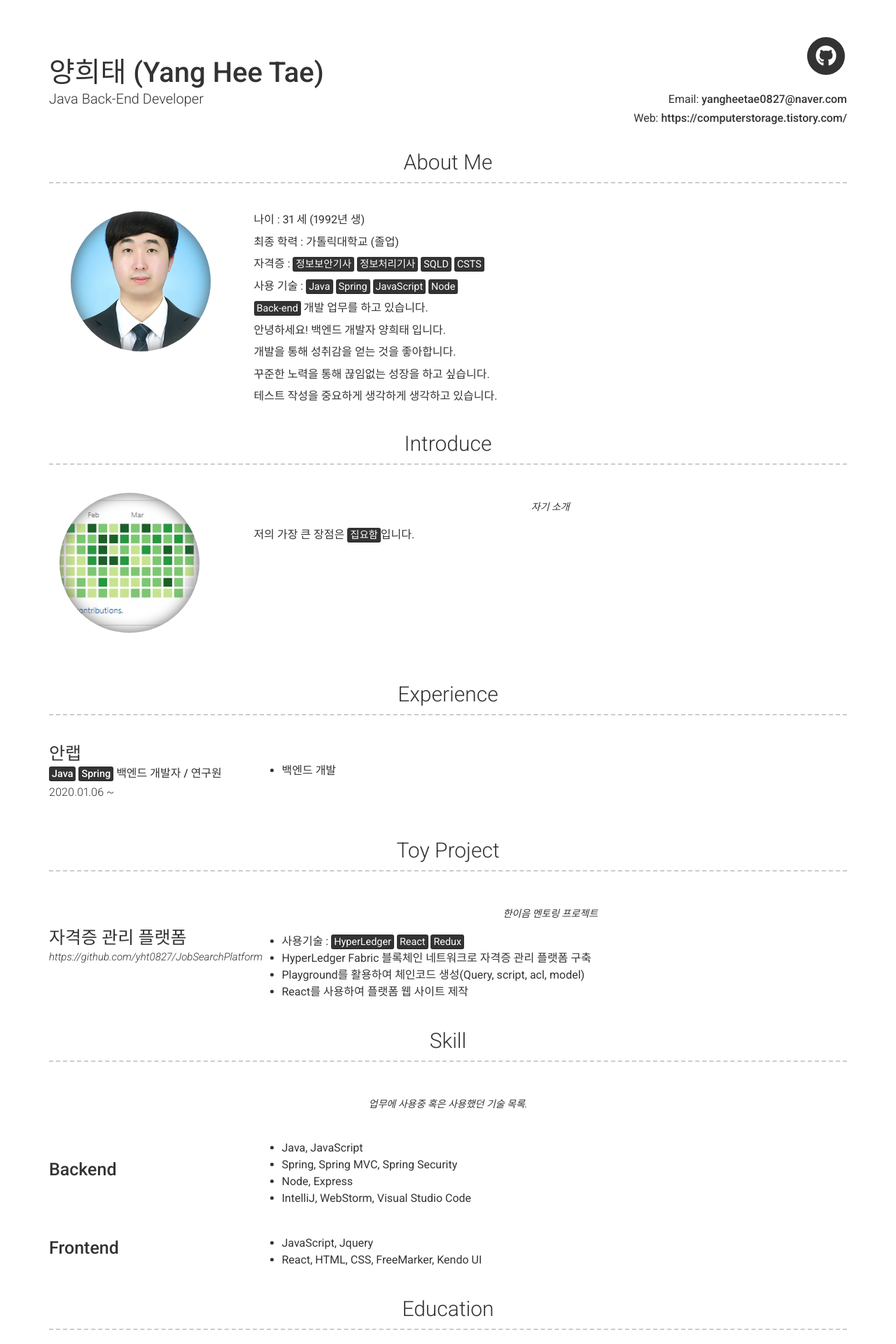
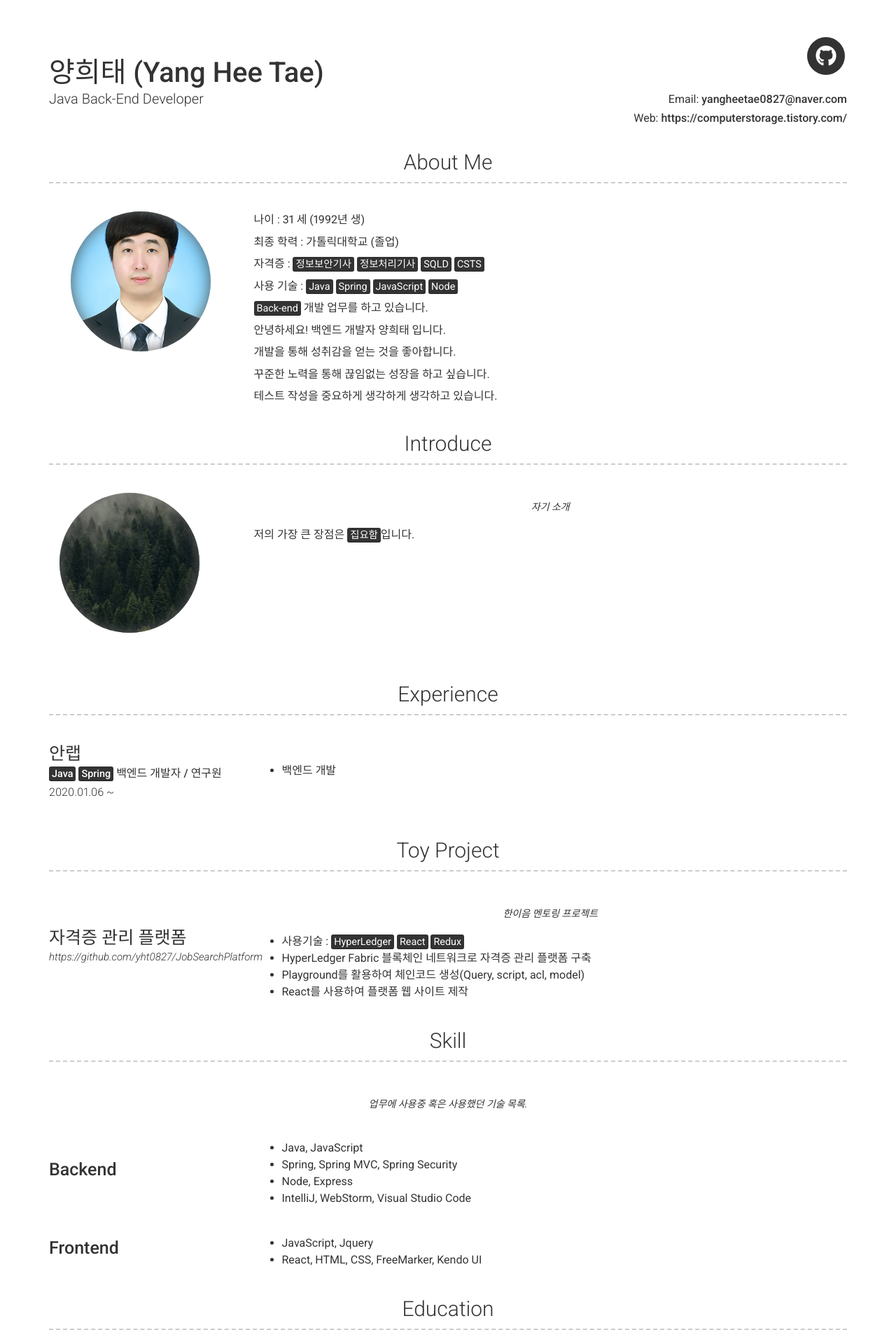
Before and after one commit to yht0827/resume, a Jekyll site: the page built from index.md, in a window 1280 px wide. Shown: the top 1920 px of the page at 70% size. Built offline with Jekyll 4.4.1, drawn with Linux system fonts in a browser that asks for light colours; nearby versions of some CDN libraries.

Commit message:
-- toyProject

```diff
--- a/_data/introduce.yml
+++ b/_data/introduce.yml
@@ -1,6 +1,6 @@
 
 - layout: left
-  image: images/git.jpg
+  image: images/landscape-trees.jpg
   quote: >
     자기 소개
   description: |
```
